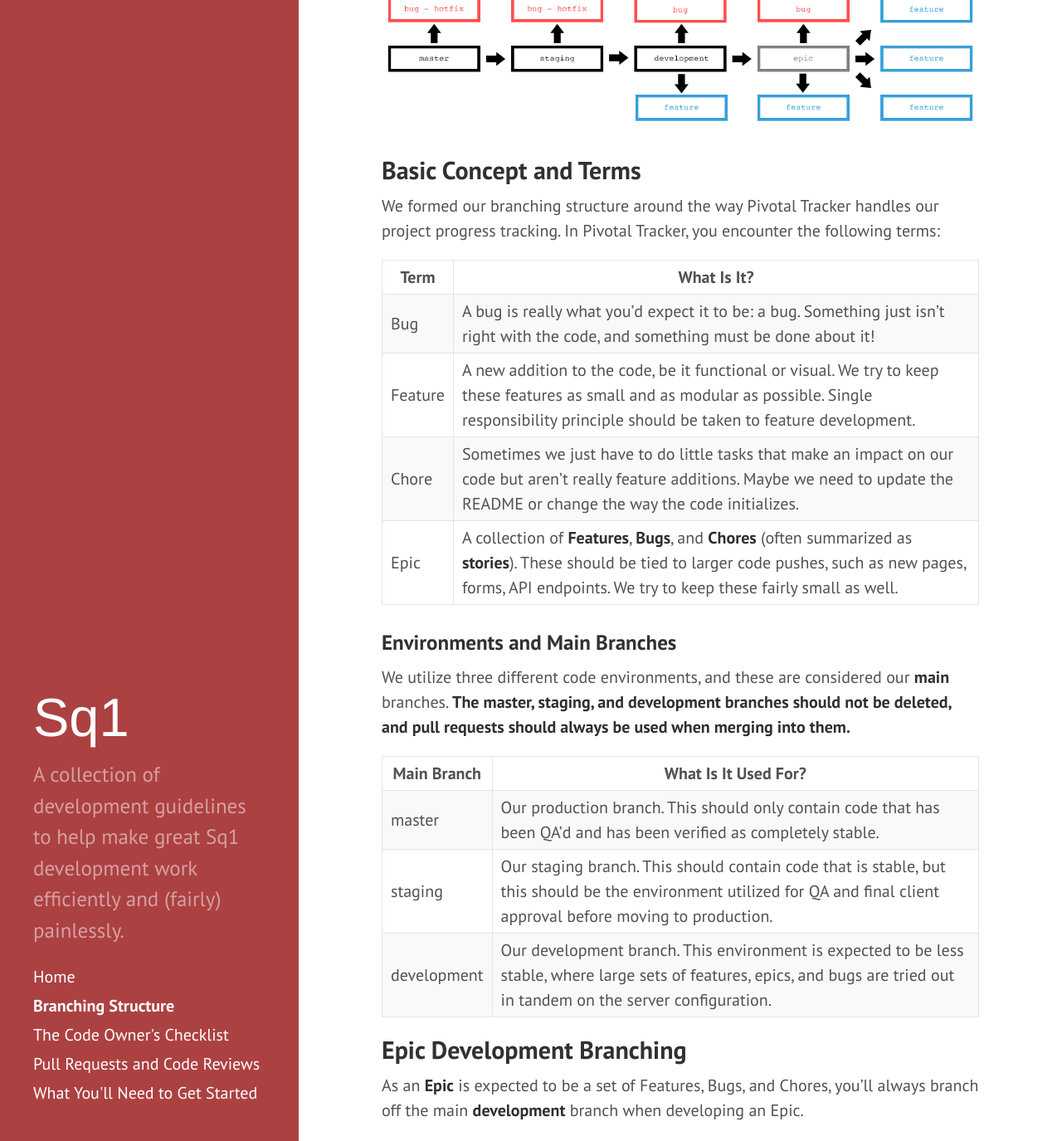
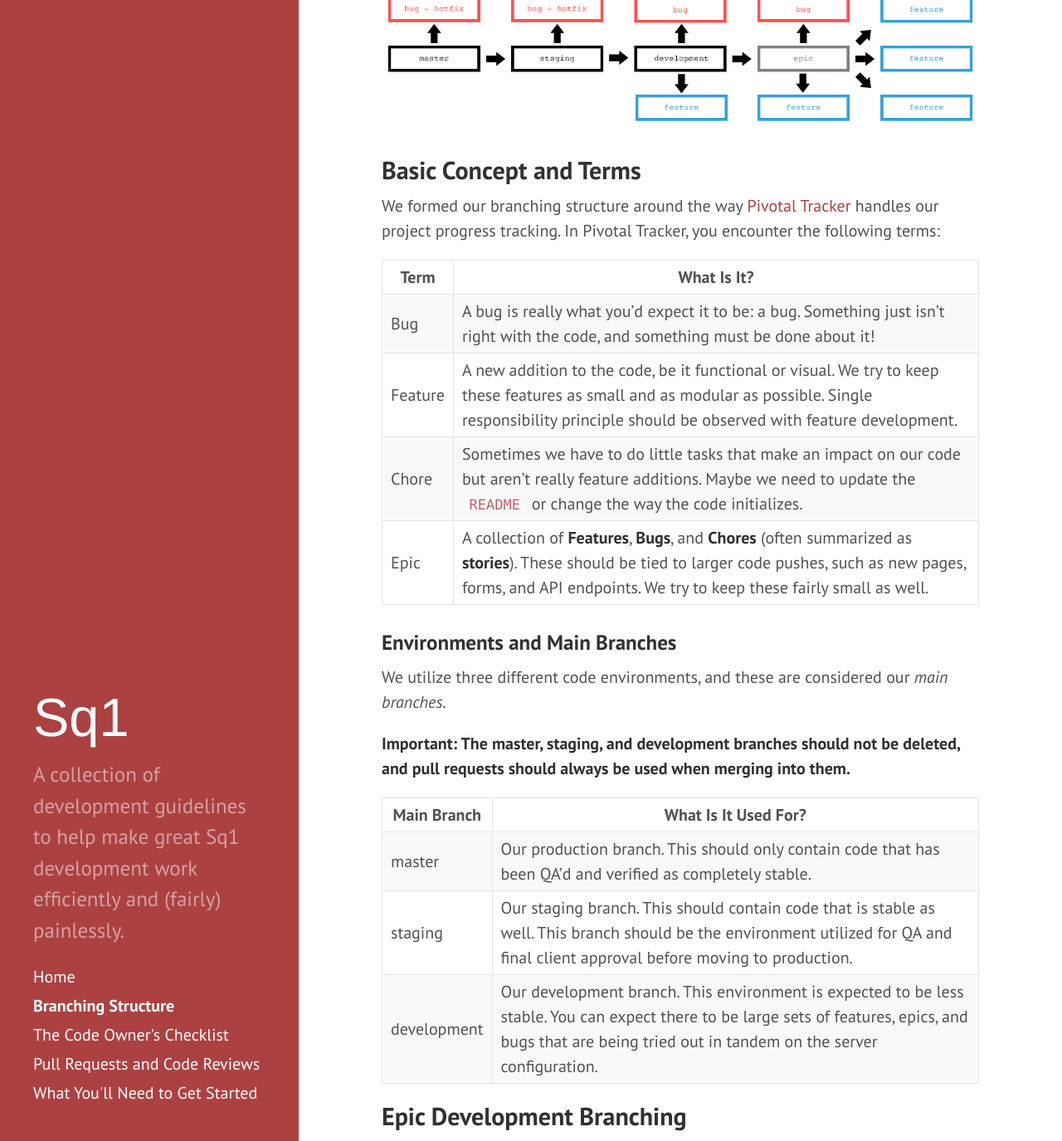
Before and after one commit to sq1agency/dev-guidelines, a Jekyll site: the page built from Branching-Structure.md, in a window 1280 px wide and 1400 px high, scrolled down 299 px, cut to the strip 25-1400 px from the top of the window. Shown: the whole strip at 83% size. Built offline with Jekyll 4.4.1, drawn with Linux system fonts in a browser that asks for light colours; Markdown is read by kramdown in place of the engine named in the settings; some of the changed text lies outside the part shown.

Commit message:
formatting, wording, and spelling

```diff
--- a/Branching-Structure.md
+++ b/Branching-Structure.md
@@ -12,46 +12,48 @@ _New to Git? Try out this [awesome tutorial](https://try.github.io/levels/1/chal
 ![Branching Structure Overview]({{ site.baseurl }}public/img/branching-structure-overview.png)
 
 ## Basic Concept and Terms
-We formed our branching structure around the way Pivotal Tracker handles our
+We formed our branching structure around the way [Pivotal Tracker](https://www.pivotaltracker.com/dashboard) handles our
 project progress tracking. In Pivotal Tracker, you encounter the following terms:
 
 |Term|What Is It?|
 |----|-----------|
 |Bug|A bug is really what you'd expect it to be: a bug. Something just isn't right with the code, and something must be done about it!|
-|Feature|A new addition to the code, be it functional or visual. We try to keep these features as small and as modular as possible. Single responsibility principle should be taken to feature development.|
-|Chore|Sometimes we just have to do little tasks that make an impact on our code but aren't really feature additions. Maybe we need to update the README or change the way the code initializes.|
-|Epic|A collection of __Features__, __Bugs__, and __Chores__ (often summarized as __stories__). These should be tied to larger code pushes, such as new pages, forms, API endpoints. We try to keep these fairly small as well.|
+|Feature|A new addition to the code, be it functional or visual. We try to keep these features as small and as modular as possible. Single responsibility principle should be observed with feature development.|
+|Chore|Sometimes we have to do little tasks that make an impact on our code but aren't really feature additions. Maybe we need to update the `README` or change the way the code initializes.|
+|Epic|A collection of __Features__, __Bugs__, and __Chores__ (often summarized as __stories__). These should be tied to larger code pushes, such as new pages, forms, and API endpoints. We try to keep these fairly small as well.|
 
 ### Environments and Main Branches
-We utilize three different code environments, and these are considered our __main__
-branches. __The master, staging, and development branches should not be deleted,
+We utilize three different code environments, and these are considered our _main
+branches_.
+
+__Important: The master, staging, and development branches should not be deleted,
 and pull requests should always be used when merging into them.__
 
 |Main Branch|What Is It Used For?|
 |-----------|--------------------|
-|master|Our production branch. This should only contain code that has been QA'd and has been verified as completely stable.|
-|staging|Our staging branch. This should contain code that is stable, but this should be the environment utilized for QA and final client approval before moving to production.|
-|development|Our development branch. This environment is expected to be less stable, where large sets of features, epics, and bugs are tried out in tandem on the server configuration.|
+|master|Our production branch. This should only contain code that has been QA'd and verified as completely stable.|
+|staging|Our staging branch. This should contain code that is stable as well. This branch should be the environment utilized for QA and final client approval before moving to production.|
+|development|Our development branch. This environment is expected to be less stable.  You can expect there to be large sets of features, epics, and bugs that are being tried out in tandem on the server configuration.|
 
 ## Epic Development Branching
-As an __Epic__ is expected to be a set of Features, Bugs, and Chores, you'll
-always branch off the main __development__ branch when developing an Epic.
+As an __Epic__ is expected to be a set of __Features__, __Bugs__, and __Chores__, you'll
+always branch off the main _development_ branch when developing an __Epic__.
 
-The following naming convention is utilized when creating __Epic__ branches:
+The following naming convention is utilized when creating an __Epic__ branch:
 
 `epic/PIVOTAL-EPIC-NUMBER/brief-description`
 
 Where:
 
-- __PIVOTAL-EPIC-NUMBER__ is the Pivotal Tracker ID for the Epic being developed.
-- __brief-description__ is a very short description of the Epic being developed. Keep this very short and replace any spaces with a dash. Remember other people may have to type it a lot!
+- __PIVOTAL-EPIC-NUMBER__ is the Pivotal Tracker ID for the __Epic__ being developed.
+- __brief-description__ is a very short description of the __Epic__ being developed. Keep this very short and replace any spaces with a dash. Remember other people may have to type it a lot!
 
-Epics can be merged back into the main __development__ branch utilizing a pull-request.
+Epics can be merged back into the main _development_ branch utilizing a pull-request.
 
 ## Feature Development Branching
-Ideally, and in most cases, __Features__ will belong to an Epic. If a Feature
-belongs to an Epic, branch the Feature off of that Epic's branch. If a Feature
-does not belong to an Epic, branch off the main __development__ branch.
+Ideally, and in most cases, __Features__ will belong to an __Epic__. If a __Feature__
+belongs to an __Epic__, branch the __Feature__ off of that __Epic__'s branch. If a __Feature__
+does not belong to an __Epic__, branch off the main _development_ branch.
 
 The following naming convention is utilized when creating __Epic__ branches:
 
```
Also changed, not shown: other parts of Branching-Structure.md (+15 -15 lines).
